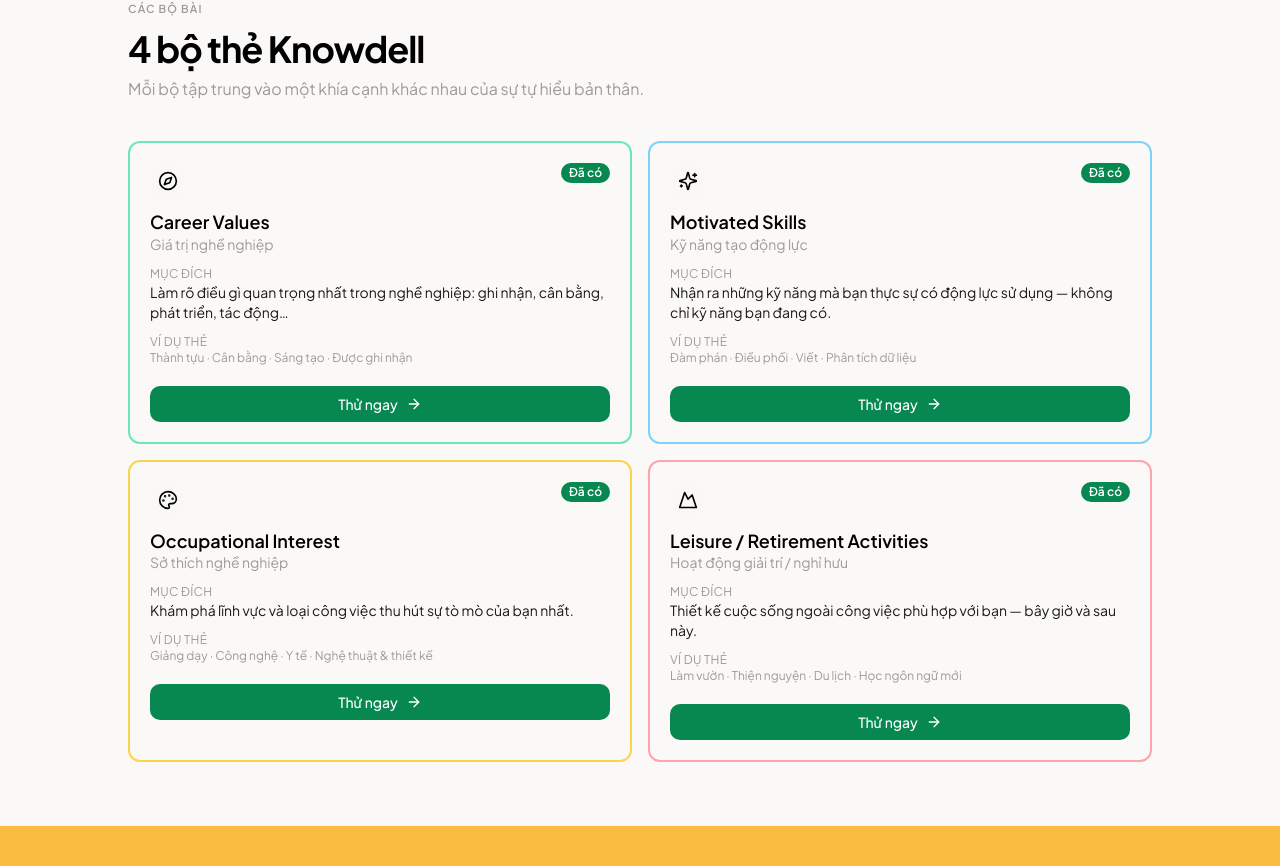
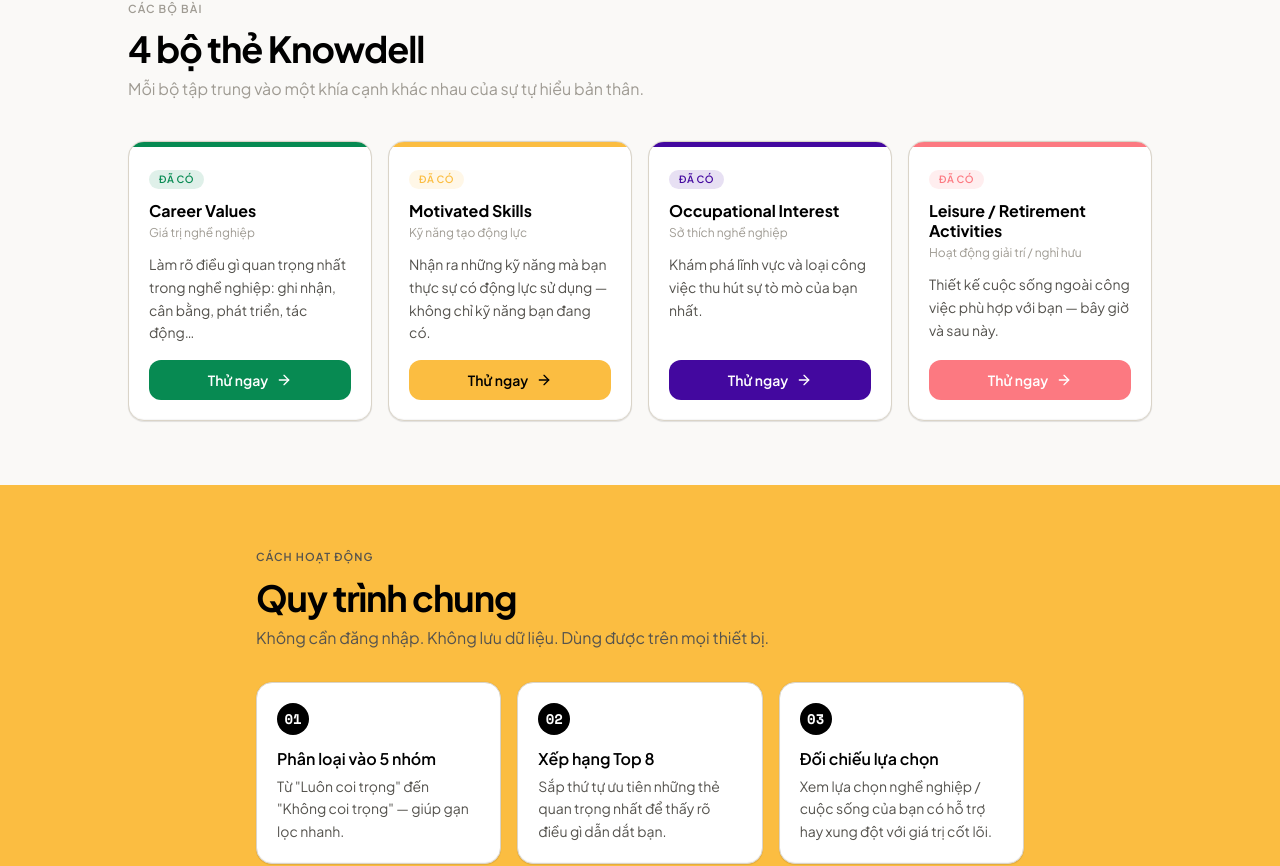
Before and after one commit to Thiendmh/KnowDellCardSorts, a Next.js app: page / in a window 1280 px wide. Shown: the part 1152-2018 px from the top of the page. Built offline with nearby package versions, Linux system fonts and the light colour scheme.

Commit message:
feat(clay): rewrite DeckCard with swatch bar + deck-color CTA

```diff
--- a/components/landing/DeckCard.tsx
+++ b/components/landing/DeckCard.tsx
@@ -2,7 +2,6 @@
 
 import Link from "next/link";
 import { useT, useLanguage } from "@/i18n";
-import { Button } from "@/components/ui/button";
 import { ArrowRight, Lock } from "lucide-react";
 import { cn } from "@/lib/utils";
 import type { Deck } from "@/data/decks";
@@ -14,63 +13,67 @@ interface DeckCardProps {
 export function DeckCard({ deck }: DeckCardProps) {
   const t = useT();
   const lang = useLanguage();
-  const Icon = deck.icon;
   const purpose = lang === "en" ? deck.purposeEn : deck.purposeVi;
-  const example = lang === "en" ? deck.exampleEn : deck.exampleVi;
   const available = deck.status === "available";
 
   return (
     <div
       className={cn(
-        "relative flex flex-col overflow-hidden rounded-xl border-2 bg-gradient-to-br p-5 transition-shadow",
-        deck.accent,
-        available ? "hover:shadow-md" : "opacity-80",
+        "relative flex flex-col overflow-hidden rounded-2xl border border-clay-oat bg-white p-5 shadow-clay",
+        available ? "transition-transform hover:-translate-y-0.5 hover:shadow-md" : "opacity-75",
       )}
     >
-      <div className="mb-3 flex items-start justify-between gap-3">
-        <div className="rounded-lg bg-background/80 p-2">
-          <Icon className="h-5 w-5 text-foreground" />
-        </div>
+      {/* Deck swatch bar */}
+      <div
+        className="absolute inset-x-0 top-0 h-[5px] rounded-t-2xl"
+        style={{ backgroundColor: deck.swatchColor }}
+      />
+
+      <div className="mt-2 mb-3 flex items-center justify-between">
         <span
-          className={cn(
-            "inline-flex items-center gap-1 rounded-full px-2 py-0.5 text-xs font-semibold",
+          className="inline-flex items-center gap-1 rounded-full px-2.5 py-0.5 text-[10px] font-semibold uppercase tracking-[0.5px]"
+          style={
             available
-              ? "bg-primary text-primary-foreground"
-              : "bg-muted text-muted-foreground",
-          )}
+              ? {
+                  backgroundColor: `${deck.swatchColor}20`,
+                  color: deck.swatchColor,
+                }
+              : { backgroundColor: "#eee9df", color: "#9f9b93" }
+          }
         >
-          {!available && <Lock className="h-3 w-3" />}
+          {!available && <Lock className="h-2.5 w-2.5" />}
           {available ? t.landing.available : t.landing.comingSoon}
         </span>
       </div>
 
-      <div>
-        <div className="text-lg font-semibold leading-tight">{deck.nameEn}</div>
-        <div className="text-sm text-muted-foreground">{deck.nameVi}</div>
+      <div className="mb-1 text-base font-bold leading-tight text-clay-black">
+        {deck.nameEn}
       </div>
+      <div className="mb-3 text-xs text-clay-silver">{deck.nameVi}</div>
 
-      <div className="mt-3 text-xs uppercase tracking-wide text-muted-foreground">
-        {t.landing.purposeLabel}
-      </div>
-      <p className="text-sm text-foreground/90">{purpose}</p>
+      <p className="flex-1 text-sm leading-relaxed text-clay-charcoal">{purpose}</p>
 
-      <div className="mt-3 text-xs uppercase tracking-wide text-muted-foreground">
-        {t.landing.deckExampleLabel}
-      </div>
-      <p className="text-xs text-muted-foreground">{example}</p>
-
-      <div className="mt-4 pt-1">
+      <div className="mt-4">
         {available ? (
-          <Button asChild size="sm" className="w-full">
-            <Link href={deck.href}>
-              {t.landing.tryNow}
-              <ArrowRight />
-            </Link>
-          </Button>
+          <Link
+            href={deck.href}
+            className="clay-btn flex w-full items-center justify-center gap-2 rounded-xl py-2.5 text-sm font-semibold"
+            style={{
+              backgroundColor: deck.swatchColor,
+              color: deck.swatchTextColor,
+            }}
+          >
+            {t.landing.tryNow}
+            <ArrowRight className="h-4 w-4" />
+          </Link>
         ) : (
-          <Button size="sm" variant="outline" disabled className="w-full">
+          <button
+            disabled
+            className="flex w-full items-center justify-center gap-2 rounded-xl border border-clay-oat py-2.5 text-sm font-semibold text-clay-silver opacity-60 cursor-not-allowed"
+          >
+            <Lock className="h-3.5 w-3.5" />
             {t.landing.comingSoon}
-          </Button>
+          </button>
         )}
       </div>
     </div>
--- a/components/landing/DeckGrid.tsx
+++ b/components/landing/DeckGrid.tsx
@@ -5,7 +5,7 @@ import { DeckCard } from "./DeckCard";
 
 export function DeckGrid() {
   return (
-    <div className="grid gap-4 sm:grid-cols-2">
+    <div className="grid gap-4 sm:grid-cols-2 lg:grid-cols-4">
       {decks.map((d) => (
         <DeckCard key={d.id} deck={d} />
       ))}
```
